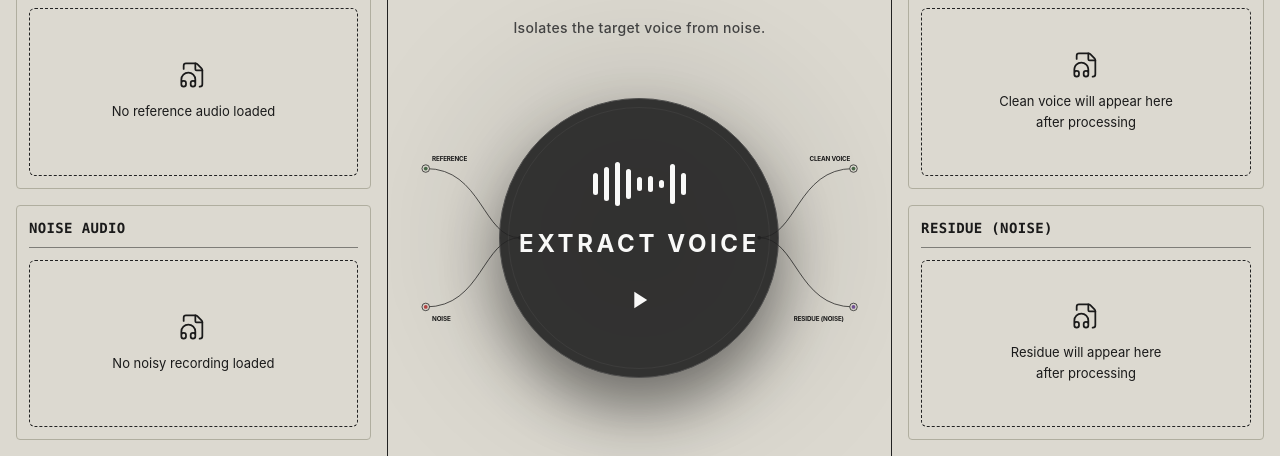
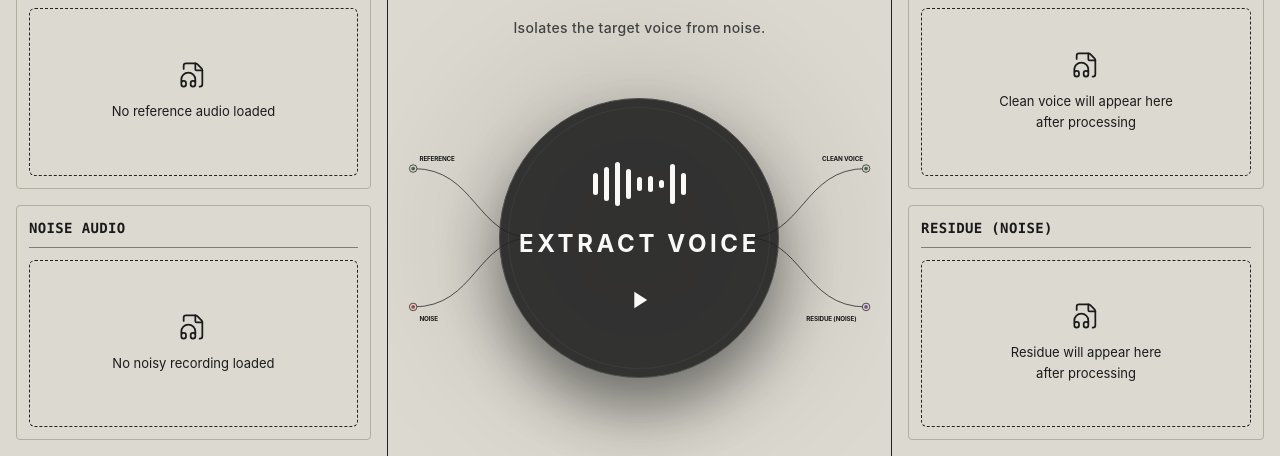
Before and after one commit to Komalpreet2809/Vanta, a Next.js app in the folder web/: page / in a window 1280 px wide. Shown: the part 188-644 px from the top of the page. Built offline with nearby package versions, Linux system fonts and the light colour scheme; no server answers.

Commit message:
style: floating curly braces with gaps as per blueprint

```diff
--- a/web/src/components/EngineCenter.tsx
+++ b/web/src/components/EngineCenter.tsx
@@ -37,11 +37,11 @@ export function EngineCenter({
       <div className="relative w-full aspect-[1.5/1] flex items-center justify-center">
         <svg className="absolute inset-0 w-full h-full overflow-visible" viewBox="0 0 800 440" preserveAspectRatio="xMidYMid meet">
 
-          {/* LEFT CURLY BRACE { - Floating with gaps (Starts at 60, Ends at 210) */}
+          {/* LEFT CURLY BRACE { - Floating with gaps (Starts at 40, Ends at 230) */}
           <g>
             {/* Top Curve */}
             <path
-              d="M 60 110 C 150 110, 150 220, 210 220"
+              d="M 40 110 C 140 110, 140 220, 230 220"
               fill="none"
               stroke="#222222"
               strokeWidth="1.5"
@@ -49,7 +49,7 @@ export function EngineCenter({
             />
             {/* Bottom Curve */}
             <path
-              d="M 60 330 C 150 330, 150 220, 210 220"
+              d="M 40 330 C 140 330, 140 220, 230 220"
               fill="none"
               stroke="#222222"
               strokeWidth="1.5"
@@ -57,11 +57,11 @@ export function EngineCenter({
             />
           </g>
 
-          {/* RIGHT CURLY BRACE } - Floating with gaps (Starts at 740, Ends at 590) */}
+          {/* RIGHT CURLY BRACE } - Floating with gaps (Starts at 760, Ends at 570) */}
           <g>
             {/* Top Curve */}
             <path
-              d="M 740 110 C 650 110, 650 220, 590 220"
+              d="M 760 110 C 660 110, 660 220, 570 220"
               fill="none"
               stroke="#222222"
               strokeWidth="1.5"
@@ -69,7 +69,7 @@ export function EngineCenter({
             />
             {/* Bottom Curve */}
             <path
-              d="M 740 330 C 650 330, 650 220, 590 220"
+              d="M 760 330 C 660 330, 660 220, 570 220"
               fill="none"
               stroke="#222222"
               strokeWidth="1.5"
@@ -77,35 +77,31 @@ export function EngineCenter({
             />
           </g>
 
-          {/* Node Indicators (Floating at x=60 and x=740) */}
+          {/* Node Indicators (Floating at x=40 and x=760) */}
           {/* Reference */}
-          <g transform="translate(60, 110)">
+          <g transform="translate(40, 110)">
             <circle r="6" fill="#DCD9D0" stroke="#222222" strokeWidth="1.2" />
             <circle r="3" fill="#4A6B4A" />
             <text x="10" y="-12" className="text-[10px] font-bold fill-[#1a1a1a] tracking-tight">REFERENCE</text>
           </g>
           {/* Noise */}
-          <g transform="translate(60, 330)">
+          <g transform="translate(40, 330)">
             <circle r="6" fill="#DCD9D0" stroke="#222222" strokeWidth="1.2" />
             <circle r="3" fill="#B54545" />
             <text x="10" y="22" className="text-[10px] font-bold fill-[#1a1a1a] tracking-tight">NOISE</text>
           </g>
           {/* Clean Voice */}
-          <g transform="translate(740, 110)">
+          <g transform="translate(760, 110)">
             <circle r="6" fill="#DCD9D0" stroke="#222222" strokeWidth="1.2" />
             <circle r="3" fill="#4A6B4A" />
             <text x="-70" y="-12" className="text-[10px] font-bold fill-[#1a1a1a] tracking-tight text-right">CLEAN VOICE</text>
           </g>
           {/* Residue (Noise) */}
-          <g transform="translate(740, 330)">
+          <g transform="translate(760, 330)">
             <circle r="6" fill="#DCD9D0" stroke="#222222" strokeWidth="1.2" />
             <circle r="3" fill="#745296" />
             <text x="-95" y="22" className="text-[10px] font-bold fill-[#1a1a1a] tracking-tight text-right">RESIDUE (NOISE)</text>
           </g>
-
-          {/* Central junction dots (now floating with bigger gap) */}
-          <circle cx="210" cy="220" r="3" fill="#222222" />
-          <circle cx="590" cy="220" r="3" fill="#222222" />
         </svg>
 
         {/* Central Hero Circle */}
```
